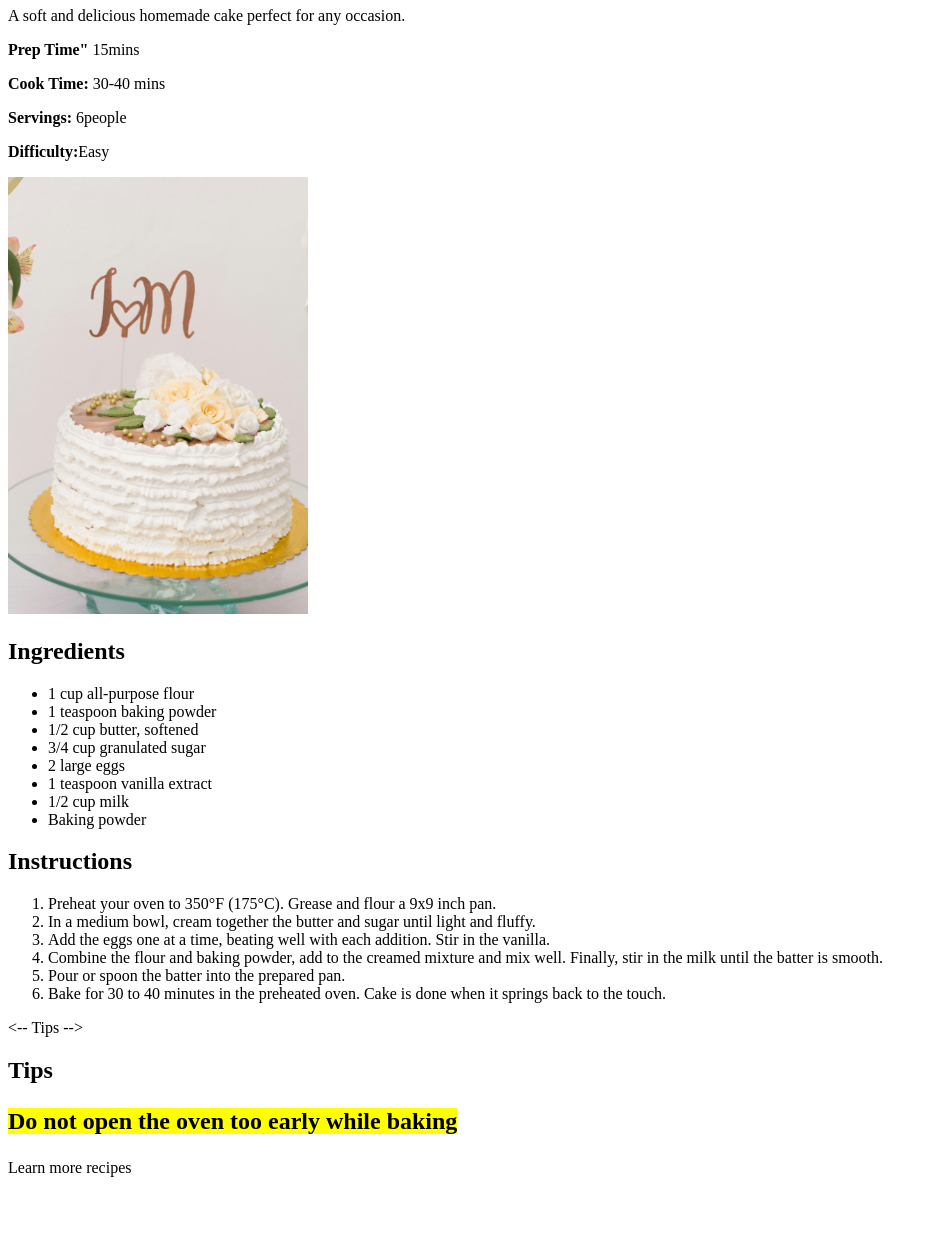
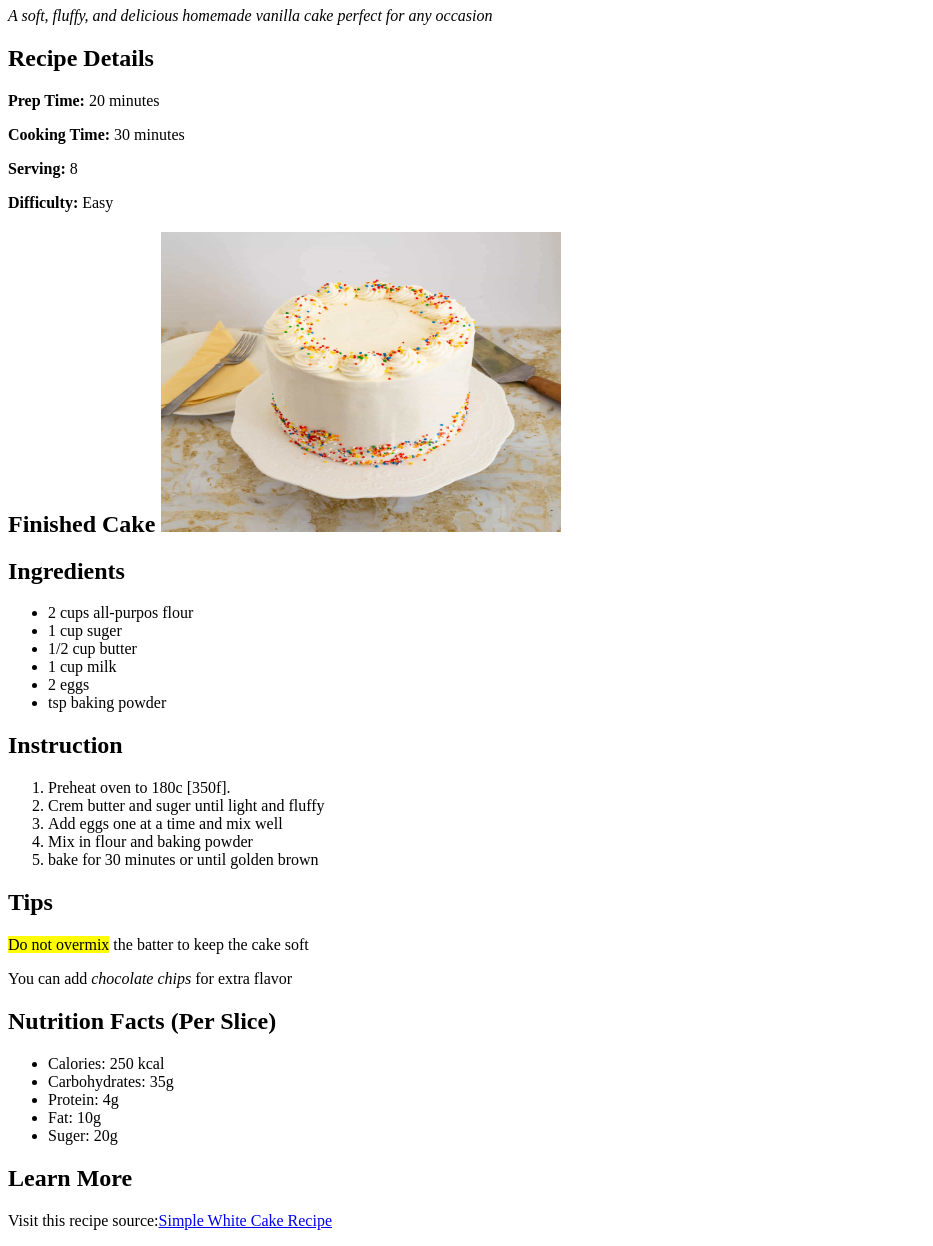
Before and after one commit to mamahokechukwupeter-cmyk/Okechukwu-Peter-, a plain HTML site: page index.html in a window 1280 px wide. Shown: the part 73-1319 px from the top of the page, without its empty margins (0-933 px from the left). Before the commit the page ends 1266 px from the top, so only its background shows below. Drawn offline with Linux system fonts and the light colour scheme.

Commit message:
Add files via upload

```diff
--- a/index.html
+++ b/index.html
@@ -3,49 +3,72 @@
 <head>
     <meta charset="UTF-8">
     <meta name="viewport" content="width=device-width, initial-scale=1.0">
-    <title>Cake Recipe</title>
+    <title>Delicious Vanilla Cake Recipe </title>
 </head>
 <body>
-    <!-- Cake Recipe -->
-    <h1>Simple Cake Recipe</h1>
-    <!-- Description -->
-    <p>A soft and delicious homemade cake perfect for any occasion.</em></p>
-<!-- Recipe Details -->
-    <p><strong>Prep Time"</strong> 15mins</p>
-    <p><strong>Cook Time:</strong> 30-40 mins</p>
-    <p><strong>Servings:</strong> 6people</p>
-    <p><strong> Difficulty:</strong>Easy</p>
-    <!--image-->
-    <img src="my cake picture.jpg" alt="e cake" width="300">
-
-    <!-- Ingredients -->
-    <h2>Ingredients</h2>
+   <!-- Header Section-->
+    <header>
+    <h1>Classic Vanilla Cake</h1>
+    <p><em>A soft, fluffy, and delicious homemade vanilla cake perfect for any occasion</em></p>
+    </header>
+    <!-- Recipe Details-->
+<section>
+    <h2>Recipe Details</h2>
+    <p><strong>Prep Time:</strong> 20 minutes
+    </p><strong>Cooking Time:</strong> 30 minutes</p>
+    <p><strong>Serving:</strong> 8
+    </p><strong>Difficulty:</strong> Easy</p>
+</section>
+<!-- image-->
+<section>
+    <h2>Finished Cake
+    <img src="my cake pic.jpg" alt="Vanilla cake"width="400" height="300">
+</section>
+<section>
+  <h2>Ingredients</h2>
+  <ul>
+      <li>2 cups all-purpos flour</li>
+      <li>1 cup suger</li>
+      <li>1/2 cup butter</li>
+      <li>1 cup milk</li>
+      <li>2 eggs</li>
+      <li>tsp baking powder</li>
+  </ul>
+</section>
+<!--Instruction-->
+<section>
+  <h2>Instruction</h2>
+  <ol>
+      <li>Preheat oven to 180c [350f].</li>
+      <li>Crem butter and suger until light and fluffy</li>
+      <li>Add eggs one at a time and mix well</li>
+      <li>Mix in flour and baking powder</li>
+      <li>bake for 30 minutes or until golden brown</li>
+  </ol>
+</section>
+<!-- Tips-->
+ <section>
+    <h2>Tips</h2>
+       <p><mark>Do not overmix</mark> the batter to keep the cake soft</p>
+       <p>You can add <em>chocolate chips</em> for extra flavor</p>
+ </section>
+<!-- Nutrition Facts-->
+ <section>
+    <h2>Nutrition Facts (Per Slice)</h2>
     <ul>
-        <li>1 cup all-purpose flour</li>
-        <li>1 teaspoon baking powder</li>
-        <li>1/2 cup butter, softened</li>
-        <li>3/4 cup granulated sugar</li>
-        <li>2 large eggs</li>
-        <li>1 teaspoon vanilla extract</li>
-        <li>1/2 cup milk</li>
-        <li>Baking powder</li>
+        <li>Calories: 250 kcal</li>
+        <li>Carbohydrates: 35g</li>
+        <li>Protein: 4g</li>
+        <li>Fat: 10g</li>
+        <li>Suger: 20g</li>
     </ul>
-
-    <!-- Instructions -->
-    <h2>Instructions</h2>
-    <ol>
-        <li>Preheat your oven to 350°F (175°C). Grease and flour a 9x9 inch pan.</li>
-        <li>In a medium bowl, cream together the butter and sugar until light and fluffy.</li>
-        <li>Add the eggs one at a time, beating well with each addition. Stir in the vanilla.</li>
-        <li>Combine the flour and baking powder, add to the creamed mixture and mix well. Finally, stir in the milk until the batter is smooth.</li>
-        <li>Pour or spoon the batter into the prepared pan.</li>
-        <li>Bake for 30 to 40 minutes in the preheated oven. Cake is done when it springs back to the touch.</li>
-    </ol>
-    <-- Tips -->
-    <H2>Tips
-        <p><mark>Do not open the oven too early while baking</p>
-    </H2>
-    <!-- Source -->
-     <p><Source: <a href="https://www.google.com">Learn more recipes</a></p>
-     </body>
-     </html>
+ </section>
+<!-- External link-->
+ <section>
+    <h2>Learn More</h2>
+    <p>Visit this recipe source:<a
+ href="https://www.allrecipes.com/recipr/simpe-white-cake/" target="_blank">Simple White Cake Recipe</a>
+ </p>
+ </section>
+</body>
+</html>
```
Also changed, not shown: my cake pic.jpg (added).
